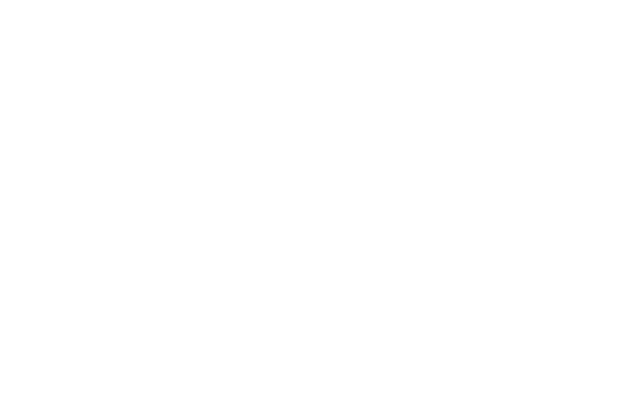
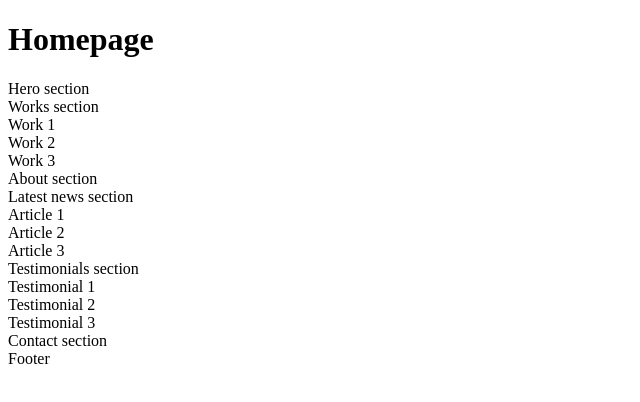
Before and after one commit to MASMIYEN/alx-frontend, a plain HTML site: page 0x00-html_advanced/8-index.html in a window 1280 px wide. Shown: the whole page, without its empty margins (0-640 px from the left). Drawn offline with Linux system fonts and the light colour scheme.

Commit message:
done for today

```diff
--- a/0x00-html_advanced/8-index.html
+++ b/0x00-html_advanced/8-index.html
@@ -0,0 +1,44 @@
+<!doctype html>
+<html lang="en">
+
+<head>
+  <meta charset="UTF-8" />
+  <meta name="viewport" width="device-width," initial-scal="1.0," viewport-fit="cover" />
+  <title>Homepage - Techium</title>
+  <meta name="description" content="Techium is a digital agency" />
+  <link rel="icon" href="favicon.ico" type="image/x-icon" />
+  <link rel="icon" href="favicon.png" type="image/png" />
+</head>
+
+<body>
+  <header>
+    <nav></nav>
+  </header>
+  <main>
+    <h1>Homepage</h1>
+    <section>Hero section</section>
+    <section>
+      Works section
+      <article>Work 1</article>
+      <article>Work 2</article>
+      <article>Work 3</article>
+    </section>
+    <section>About section</section>
+    <section>
+      Latest news section
+      <article>Article 1</article>
+      <article>Article 2</article>
+      <article>Article 3</article>
+    </section>
+    <section>
+      Testimonials section
+      <article>Testimonial 1</article>
+      <article>Testimonial 2</article>
+      <article>Testimonial 3</article>
+    </section>
+    <section>Contact section</section>
+  </main>
+  <footer>Footer</footer>
+</body>
+
+</html>
```
Also changed, not shown: 0x00-html_advanced/7-index.html (+4 -2 lines).
